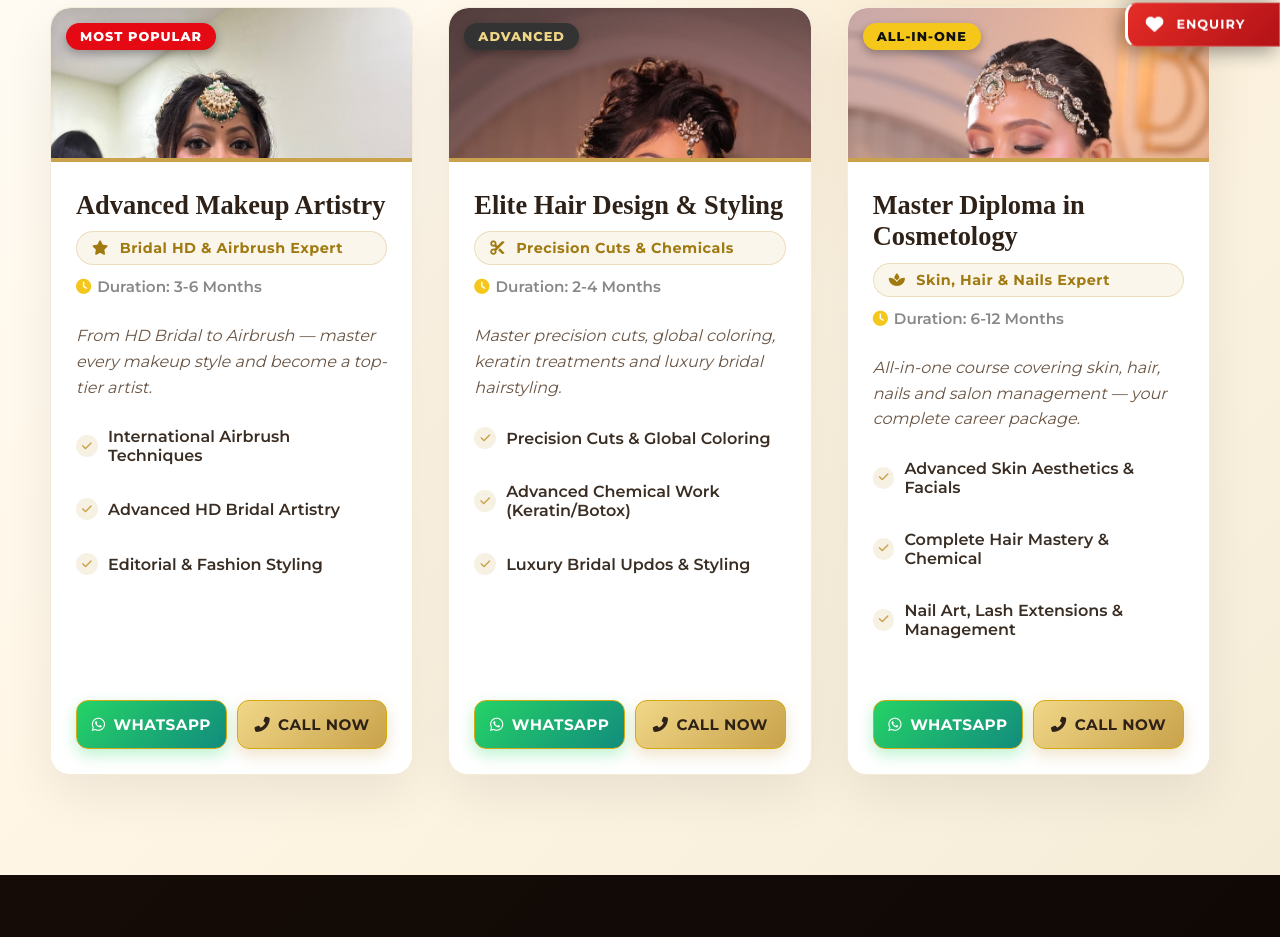
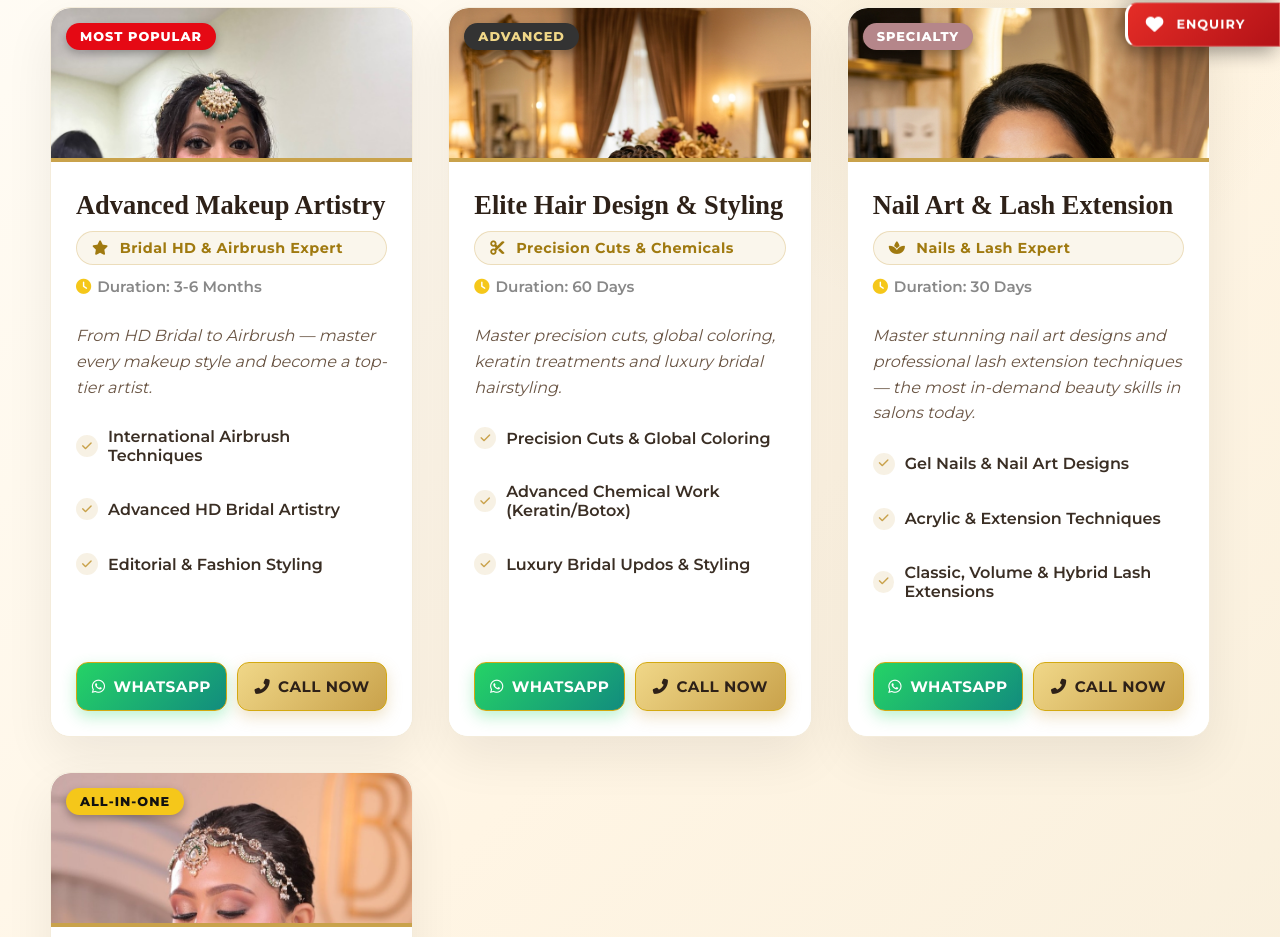
Before and after one commit to sablasinghofficial-lgtm/sabla-singh-academy, a website: page courses.html in a window 1280 px wide. Shown: the part 434-1371 px from the top of the page. Drawn offline with nearby package versions, Linux system fonts and the light colour scheme.

Commit message:
Update courses: Hair 60 days, add Nails & Lash course, AI photos

```diff
--- a/courses.html
+++ b/courses.html
@@ -116,12 +116,12 @@
     <div class="crs-card-3d" data-aos="fade-up" data-aos-delay="200">
       <div class="crs-card-img">
         <div class="crs-tag" style="background:#333;color:#F0D788;">ADVANCED</div>
-        <img src="gal8.jpg" alt="Hair Course">
+        <img src="course_hair.jpg" alt="Hair Course" style="width:100%;height:100%;object-fit:cover;">
       </div>
       <div class="crs-body-premium">
         <h4>Elite Hair Design & Styling</h4>
         <div class="specialist-badge"><i class="fas fa-cut"></i> Precision Cuts & Chemicals</div>
-        <p class="dur"><i class="fas fa-clock"></i> Duration: 2-4 Months</p>
+        <p class="dur"><i class="fas fa-clock"></i> Duration: 60 Days</p>
         <p class="crs-desc">Master precision cuts, global coloring, keratin treatments and luxury bridal hairstyling.</p>
         <ul class="crs-list-premium">
           <li><i class="fas fa-check"></i> Precision Cuts & Global Coloring</li>
@@ -130,6 +130,30 @@
         </ul>
         <div class="crs-action-btns">
           <a href="https://wa.me/918603388406?text=Hi%2C%20I%20want%20details%20for%20the%20Elite%20Hair%20Design%20Course." target="_blank" class="crs-btn crs-wa"><i class="fab fa-whatsapp"></i> WhatsApp</a>
+          <a href="tel:+918603388406" class="crs-btn crs-call"><i class="fas fa-phone-alt"></i> Call Now</a>
+        </div>
+      </div>
+    </div>
+
+
+    <!-- Nails & Lash Extension Course -->
+    <div class="crs-card-3d" data-aos="fade-up" data-aos-delay="250">
+      <div class="crs-card-img">
+        <div class="crs-tag" style="background:#b5868a;color:#fff;">SPECIALTY</div>
+        <img src="course_lashes.jpg" alt="Nails and Lash Extension Course" style="width:100%;height:100%;object-fit:cover;">
+      </div>
+      <div class="crs-body-premium">
+        <h4>Nail Art &amp; Lash Extension</h4>
+        <div class="specialist-badge"><i class="fas fa-spa"></i> Nails &amp; Lash Expert</div>
+        <p class="dur"><i class="fas fa-clock"></i> Duration: 30 Days</p>
+        <p class="crs-desc">Master stunning nail art designs and professional lash extension techniques — the most in-demand beauty skills in salons today.</p>
+        <ul class="crs-list-premium">
+          <li><i class="fas fa-check"></i> Gel Nails &amp; Nail Art Designs</li>
+          <li><i class="fas fa-check"></i> Acrylic &amp; Extension Techniques</li>
+          <li><i class="fas fa-check"></i> Classic, Volume &amp; Hybrid Lash Extensions</li>
+        </ul>
+        <div class="crs-action-btns">
+          <a href="https://wa.me/918603388406?text=Hi%2C%20I%20want%20details%20for%20the%20Nail%20Art%20and%20Lash%20Extension%20Course." target="_blank" class="crs-btn crs-wa"><i class="fab fa-whatsapp"></i> WhatsApp</a>
           <a href="tel:+918603388406" class="crs-btn crs-call"><i class="fas fa-phone-alt"></i> Call Now</a>
         </div>
       </div>
```
Also changed, not shown: course_hair.jpg (added), course_lashes.jpg (added).
